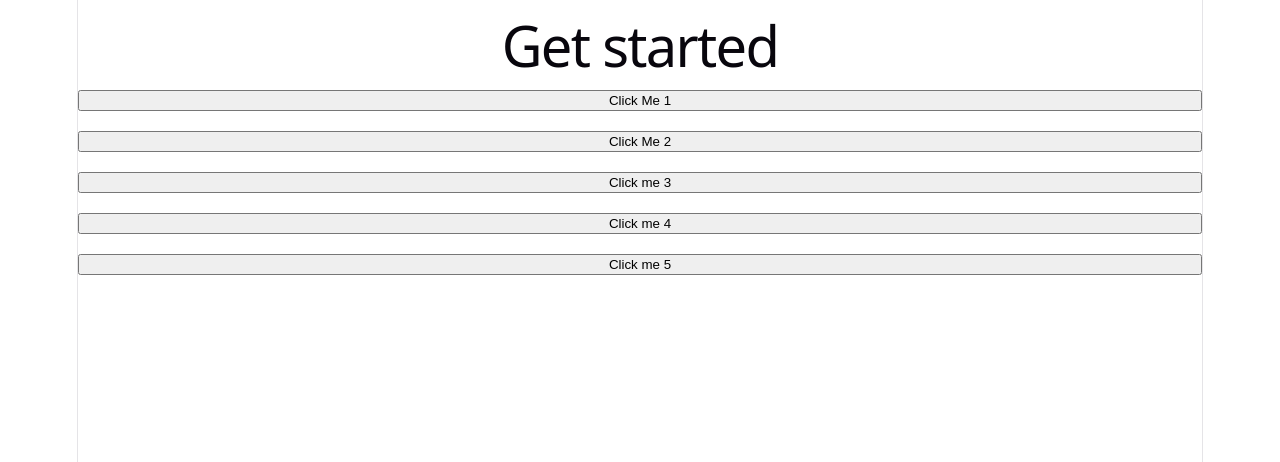
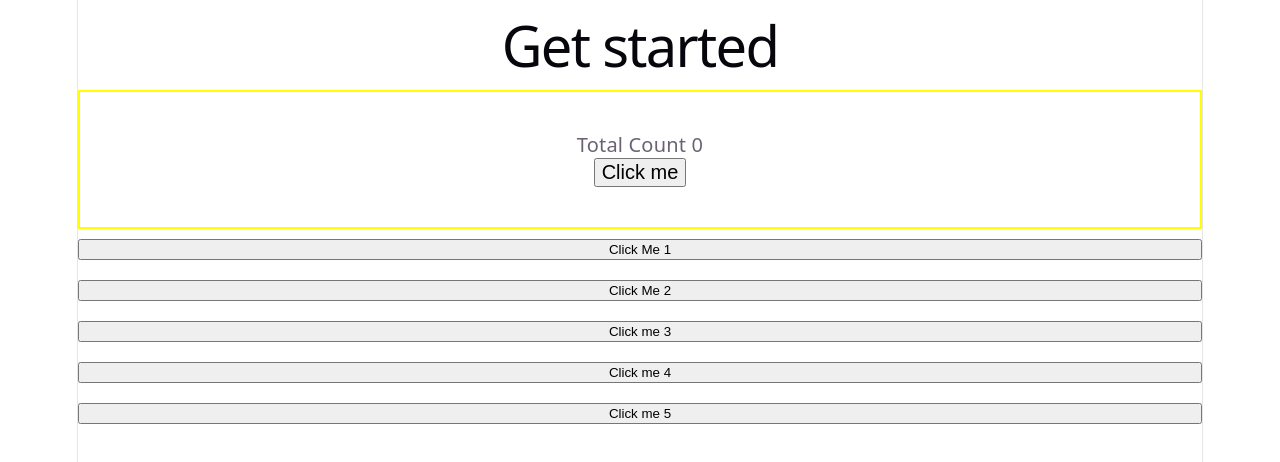
Before and after one commit to kamalcodezen/react-core-concept-part2, a React (Vite) app: page / in a window 1280 px wide. Shown: the top 462 px of the page. Built offline with nearby package versions, Linux system fonts and the light colour scheme.

Commit message:
use state click event add and count increase

```diff
--- a/src/App.jsx
+++ b/src/App.jsx
@@ -1,20 +1,19 @@
 import "./App.css";
+
+import Counter from "./Counter";
 
 function App() {
   function clickHandle1() {
     alert("button click 1");
   }
 
-
-const clickHandle3 = () => {
+  const clickHandle3 = () => {
     alert("click button 3");
   };
 
-
-const clickHandle5 = (num)=>{
-  alert(num * 5)
-}
-
+  const clickHandle5 = (num) => {
+    alert(num * 5);
+  };
 
   const buttonStyle = {
     marginBottom: "20px",
@@ -24,6 +23,8 @@ const clickHandle5 = (num)=>{
   return (
     <>
       <h1>Get started</h1>
+
+      <Counter></Counter>
 
       <button style={buttonStyle} onClick={clickHandle1}>
         Click Me 1
@@ -42,18 +43,18 @@ const clickHandle5 = (num)=>{
         Click me 3
       </button>
 
-
-      <button style={buttonStyle} onClick={() => {alert("click button 4")}}>
+      <button
+        style={buttonStyle}
+        onClick={() => {
+          alert("click button 4");
+        }}
+      >
         Click me 4
       </button>
-
 
       <button style={buttonStyle} onClick={() => clickHandle5(8)}>
         Click me 5
       </button>
-
-
-
     </>
   );
 }
--- /dev/null
+++ b/src/Counter.jsx
@@ -0,0 +1,30 @@
+import { use, useState } from "react";
+
+export default function Counter() {
+  // useState
+  const [count, setCount] = useState(0);
+
+  //   click event
+  const clickCount = () => {
+    const newCount = count + 1;
+    setCount(newCount);
+  };
+
+  //   style
+  const counterStyle = {
+    marginBottom: "10px",
+    border: "2px solid yellow",
+    padding: "40px",
+    fontSize: "20px",
+  };
+
+  //   component
+  return (
+    <div style={counterStyle}>
+      <p>Total Count {count}</p>
+      <button style={{ fontSize: "20px" }} onClick={clickCount}>
+        Click me
+      </button>
+    </div>
+  );
+}
```
